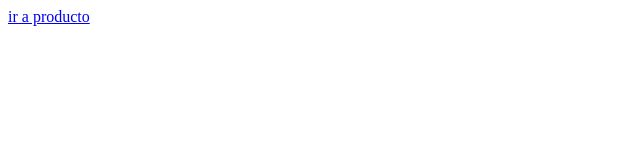
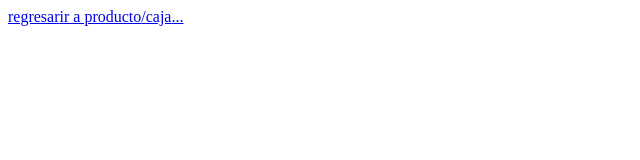
Before and after one commit to JennerAmaya/SIIPGH, an Angular app: page / in a window 1280 px wide. Shown: the top 160 px of the page, without its empty margins (0-640 px from the left). Built offline with nearby package versions, Linux system fonts and the light colour scheme.

Commit message:
Sofía-2

```diff
--- a/src/app/app.component.html
+++ b/src/app/app.component.html
@@ -1,4 +1,6 @@
 
+<a routerLink="/">regresar</a>
 <a routerLink="productos">ir a producto</a>
-
+<a routerLink="productos">/caja</a>
+<a routerLink="productos">...</a>
 <router-outlet></router-outlet>
```
